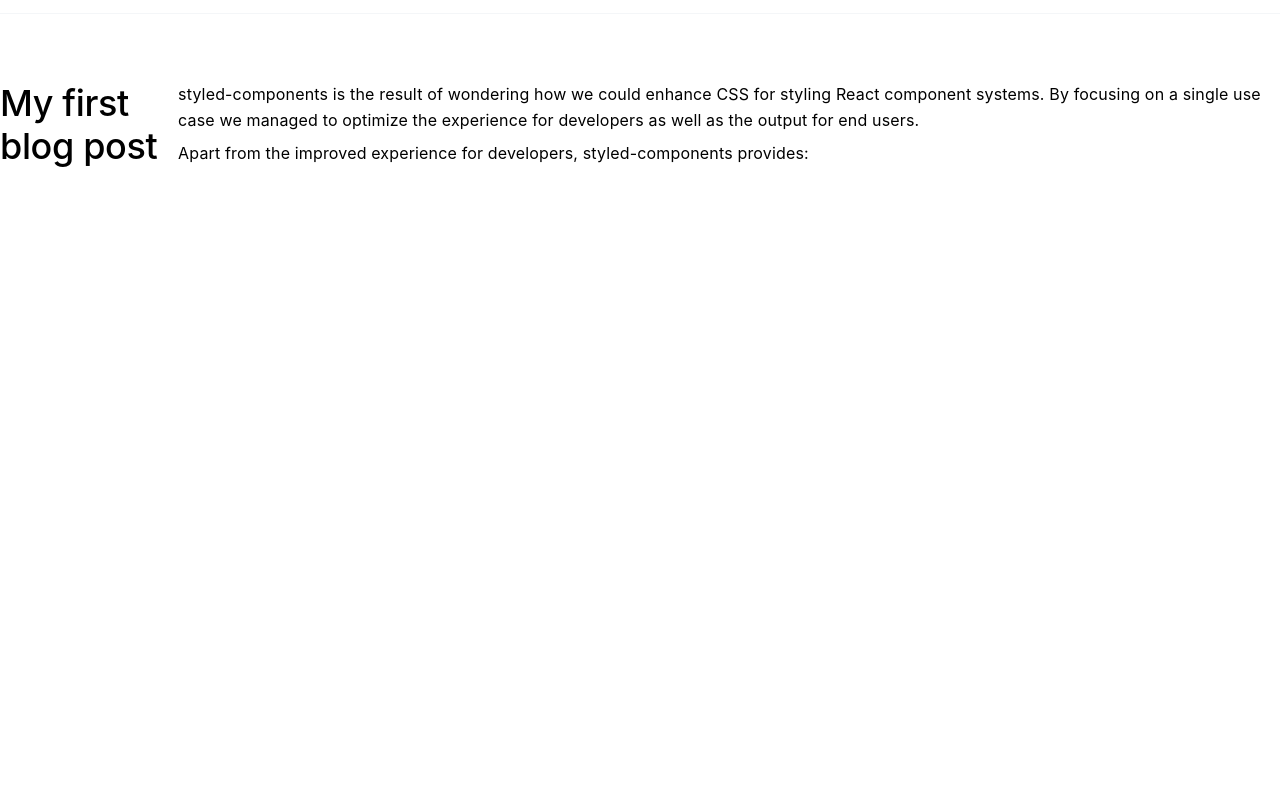
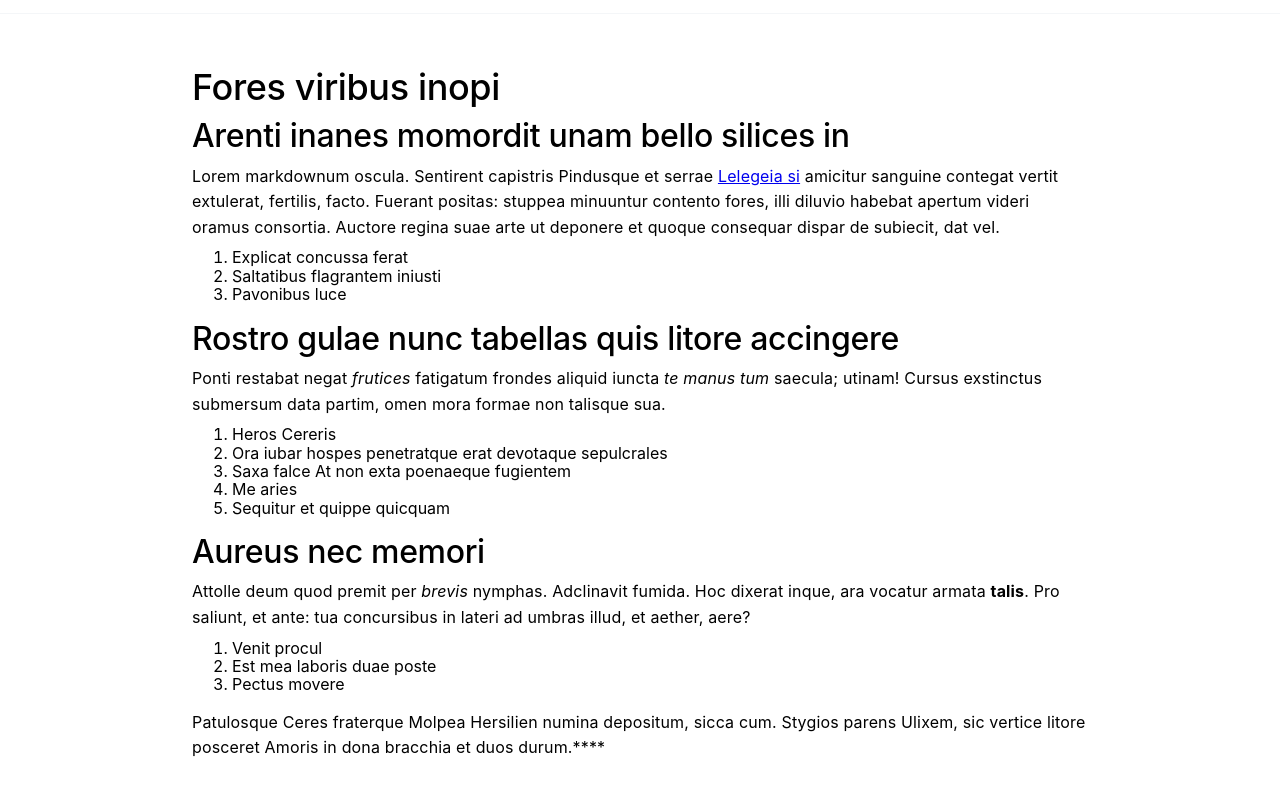
Before and after one commit to braydenk/braydenkilleen.com, a Gatsby site: page /post-01/ in a window 1280 px wide. Shown: the part 54-846 px from the top of the page. Built offline with nearby package versions, Linux system fonts and the light colour scheme; Gatsby itself is replaced by a stand-in of ours.

Commit message:
Moved Post to seperate component and added styles

```diff
--- a/gatsby-node.js
+++ b/gatsby-node.js
@@ -33,7 +33,7 @@
   result.data.allMarkdownRemark.edges.forEach(({ node }) => {
     createPage({
       path: node.fields.slug,
-      component: path.resolve(`./src/templates/Post.js`),
+      component: path.resolve(`./src/templates/post-template.js`),
       context: {
         slug: node.fields.slug,
       },
--- /dev/null
+++ b/src/components/Post.js
@@ -0,0 +1,16 @@
+import React from "react"
+import styled from "styled-components"
+
+const PostContainer = styled.div`
+  max-width: 70%;
+`
+
+function Post({ html }) {
+  return (
+    <PostContainer>
+      <div dangerouslySetInnerHTML={{ __html: html }} />
+    </PostContainer>
+  )
+}
+
+export default Post
--- a/src/posts/post-01.md
+++ b/src/posts/post-01.md
@@ -3,6 +3,42 @@
 title: "My first blog post"
 ---
 
-styled-components is the result of wondering how we could enhance CSS for styling React component systems. By focusing on a single use case we managed to optimize the experience for developers as well as the output for end users.
+# Fores viribus inopi
 
-Apart from the improved experience for developers, styled-components provides:
+## Arenti inanes momordit unam bello silices in
+
+Lorem markdownum oscula. Sentirent capistris Pindusque et serrae [Lelegeia
+si](http://solebat.io/) amicitur sanguine contegat vertit extulerat, fertilis,
+facto. Fuerant positas: stuppea minuuntur contento fores, illi diluvio habebat
+apertum videri oramus consortia. Auctore regina suae arte ut deponere et quoque
+consequar dispar de subiecit, dat vel.
+
+1. Explicat concussa ferat
+2. Saltatibus flagrantem iniusti
+3. Pavonibus luce
+
+## Rostro gulae nunc tabellas quis litore accingere
+
+Ponti restabat negat *frutices* fatigatum frondes aliquid iuncta *te manus tum*
+saecula; utinam! Cursus exstinctus submersum data partim, omen mora formae non
+talisque sua.
+
+1. Heros Cereris
+2. Ora iubar hospes penetratque erat devotaque sepulcrales
+3. Saxa falce At non exta poenaeque fugientem
+4. Me aries
+5. Sequitur et quippe quicquam
+
+## Aureus nec memori
+
+Attolle deum quod premit per *brevis* nymphas. Adclinavit fumida. Hoc dixerat
+inque, ara vocatur armata **talis**. Pro saliunt, et ante: tua concursibus in
+lateri ad umbras illud, et aether, aere?
+
+1. Venit procul
+2. Est mea laboris duae poste
+3. Pectus movere
+
+Patulosque Ceres fraterque Molpea Hersilien numina depositum, sicca cum. Stygios
+parens Ulixem, sic vertice litore posceret Amoris in dona bracchia et duos
+durum.****
--- a/src/templates/PageLayout.js
+++ b/src/templates/PageLayout.js
@@ -3,9 +3,11 @@
 import styled from "styled-components"
 
 const ContentContainer = styled.main`
-  margin-top: 8rem;
+  margin-top: 7rem;
   display: flex;
+  flex-direction: column;
   justify-content: center;
+  align-items: center;
 `
 
 function PageLayout({ children }) {
--- a/src/templates/Post.js
+++ b/src/templates/post-template.js
@@ -1,13 +1,12 @@
 import React from "react"
 import PageLayout from "./PageLayout"
 import { graphql } from "gatsby"
+import Post from "../components/Post"
 
 export default ({ data }) => {
-  console.log(data)
   return (
     <PageLayout>
-      <h1>{data.markdownRemark.frontmatter.title}</h1>
-      <div dangerouslySetInnerHTML={{ __html: data.markdownRemark.html }} />
+      <Post html={data.markdownRemark.html} />
     </PageLayout>
   )
 }
```
